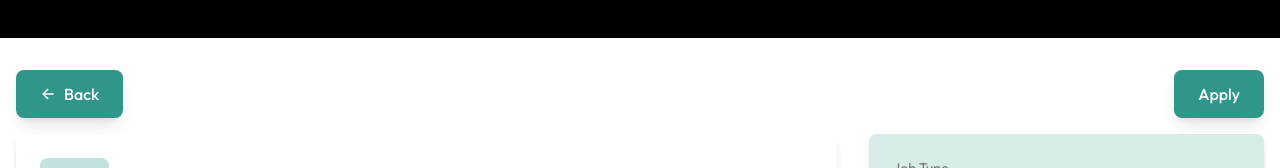
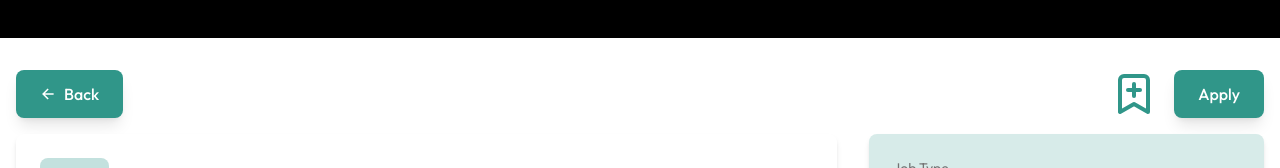
Before and after one commit to Mustaphamexy/Afriremotely, a React (Vite) app: page /job/1 in a window 1280 px wide. Shown: the part 234-402 px from the top of the page. Built offline with nearby package versions, Linux system fonts and the light colour scheme.

Commit message:
new commit

```diff
--- a/src/pages/JobDetail.jsx
+++ b/src/pages/JobDetail.jsx
@@ -8,6 +8,7 @@ import JobList from '../components/jobs/JobList';
 import Button from "../components/UI/Button"
 import { IoArrowBackSharp } from "react-icons/io5";
 import { useNavigate } from "react-router-dom";
+import { LuBookmarkPlus } from "react-icons/lu";
 
 
 
@@ -54,9 +55,20 @@ const JobDetail = () => {
                 <Button variant="primary" size="md" className="cursor-pointer flex items-center gap-2" onClick={() => navigate(-1)} >
           <IoArrowBackSharp /> Back
         </Button>
-        <Button variant="primary" size="md" className="cursor-pointer" >
+        <div className='flex gap-4'>
+            <div className="relative group flex flex-col items-center">
+                <LuBookmarkPlus className="w-12 h-12 text-primary cursor-pointer" />
+                {/* Tooltip */}
+                <span className="absolute top-[-2rem] opacity-0 group-hover:opacity-100 transition
+                 bg-gray-800 text-white text-xs px-3 py-1 mt-2 rounded-md shadow-md whitespace-nowrap inline-block">
+                    Save Job
+                </span>
+
+            </div>
+            <Button variant="primary" size="md" className="cursor-pointer" >
           Apply
         </Button>
+        </div>
             </div>
             <div className="grid grid-cols-1 lg:grid-cols-3 gap-8">
           {/* Main Content */}
```
